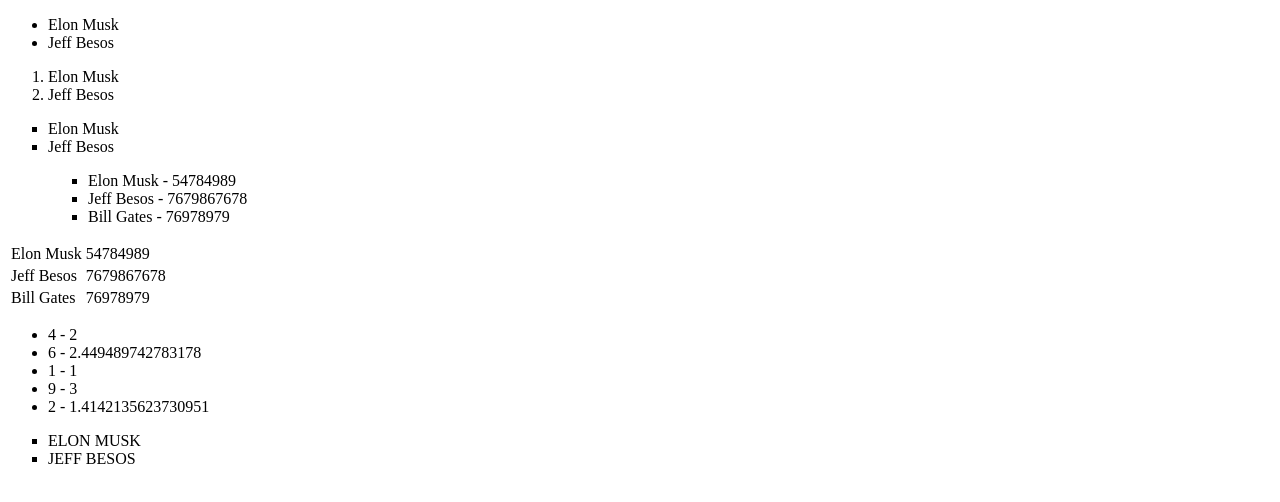
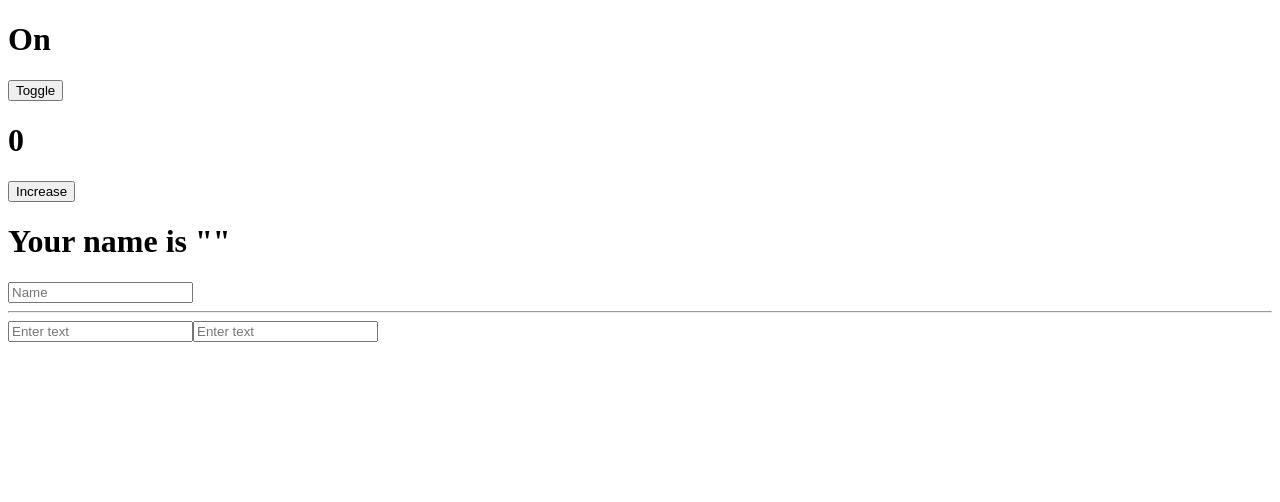
Before and after one commit to MadinaTadjidinova/my-first-app, a React (Create React App) app: page / in a window 1280 px wide. Shown: the top 502 px of the page. Built offline with nearby package versions, Linux system fonts and the light colour scheme.

Commit message:
Created a new components

```diff
--- /dev/null
+++ b/src/01.03.2021/Counter.js
@@ -0,0 +1,15 @@
+import { useState } from "react";
+
+function Counter() {
+    const [number, setNumber] = useState(0);
+
+    return(
+        <div className="Counter">
+            <h1>{number}</h1>
+            <button onClick={() => setNumber(number + 1)}>Increase</button>
+        </div>
+    )
+}
+
+
+export default Counter;
--- /dev/null
+++ b/src/01.03.2021/Name.js
@@ -0,0 +1,17 @@
+import { useState } from "react";
+
+function Name() {
+    const [name, setName] = useState("");
+
+    return(
+        <div className="Name">
+            <h1>Your name is "{name}"</h1>
+            <input type="text"
+            placeholder="Name"
+             onInput={(event) => setName(event.target.value.trim())} />
+        </div>
+    )
+}
+
+
+export default Name;
--- /dev/null
+++ b/src/01.03.2021/Switch.js
@@ -0,0 +1,14 @@
+import { useState } from "react";
+
+function Switch() {
+    const [state, setState] = useState(true)
+
+    return (
+        <div className="Switch">
+            <h1>On</h1>
+            <button onClick={() => setState(!state)}>Toggle</button>
+        </div>
+    )
+    }
+
+    export default Switch;
--- /dev/null
+++ b/src/01.03.2021/Text.js
@@ -0,0 +1,26 @@
+import { useState } from "react";
+
+function Text() {
+  const [text, setText] = useState("");
+
+  return (
+    <div className="Text">
+      <input
+        type="text"
+        value={text}
+        placeholder="Enter text"
+        onInput={(event) => setText(event.target.value.trim())}
+      />
+      <input
+        type="text"
+        value={text}
+        placeholder="Enter text"
+        onInput={(event) => setText(event.target.value.trim())}
+      />
+    </div>
+  );
+}
+
+export default Text;
+
+//toWayWhyaning
--- a/src/App.js
+++ b/src/App.js
@@ -1,41 +1,20 @@
 
 import React from "react";
-import List from "./react2/List";
-import Ol from "./react2/Ol";
-import Square from "./react2/Square";
-import Wealth from "./react2/Wealth";
-import Table from "./react2/Table";
-import Root from "./react2/Root";
-import UpperCaseList from "./react2/UpperCaseList";
-
+import Switch from "./01.03.2021/Switch";
+import Counter from "./01.03.2021/Counter";
+import Name from "./01.03.2021/Name";
+import Text from "./01.03.2021/Text";
 
 function App() {
-  let richPeople = ["Elon Musk", "Jeff Besos"]
-  let peopleWealth = [
-    {name: "Elon Musk", wealth: 54784989},
-    {name: "Jeff Besos ", wealth: 7679867678},
-    {name: "Bill Gates", wealth: 76978979},
-  ]
-  let numbers = [4, 6, 1, 9, 2]
-
   return (
     <div className="App">
-      <List items={richPeople} />
-      <Ol items={richPeople} />
-      <Square items={richPeople} />
-
-      <ul>
-      <Wealth items={peopleWealth} />
-      </ul>
-
-
-      <Table items={peopleWealth} />
-
-      <Root items={numbers} />
-
-      <UpperCaseList items={richPeople} />
+      <Switch />
+      <Counter />
+      <Name />
+      <hr />
+      <Text />
     </div>
-  );
+  )
 }
 
 export default App;
```
Also changed, not shown: src/react2/Capitalize.js (added, +10 -0 lines).
